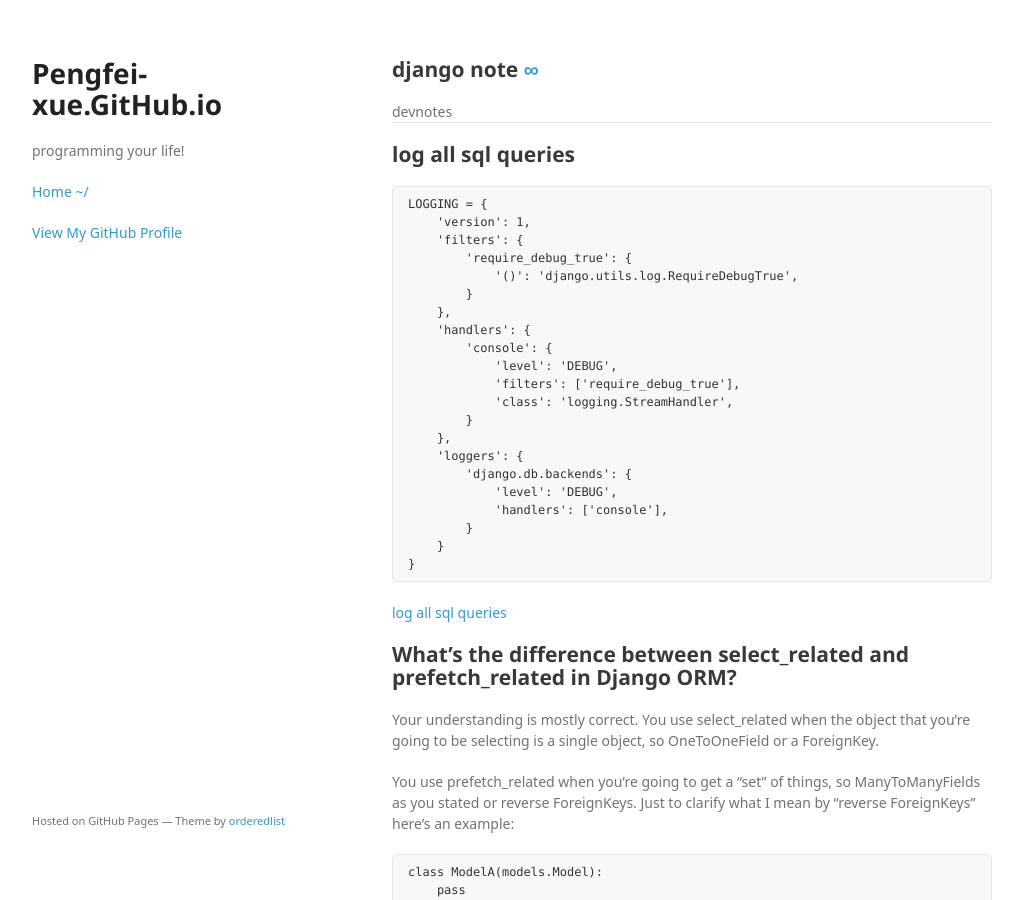
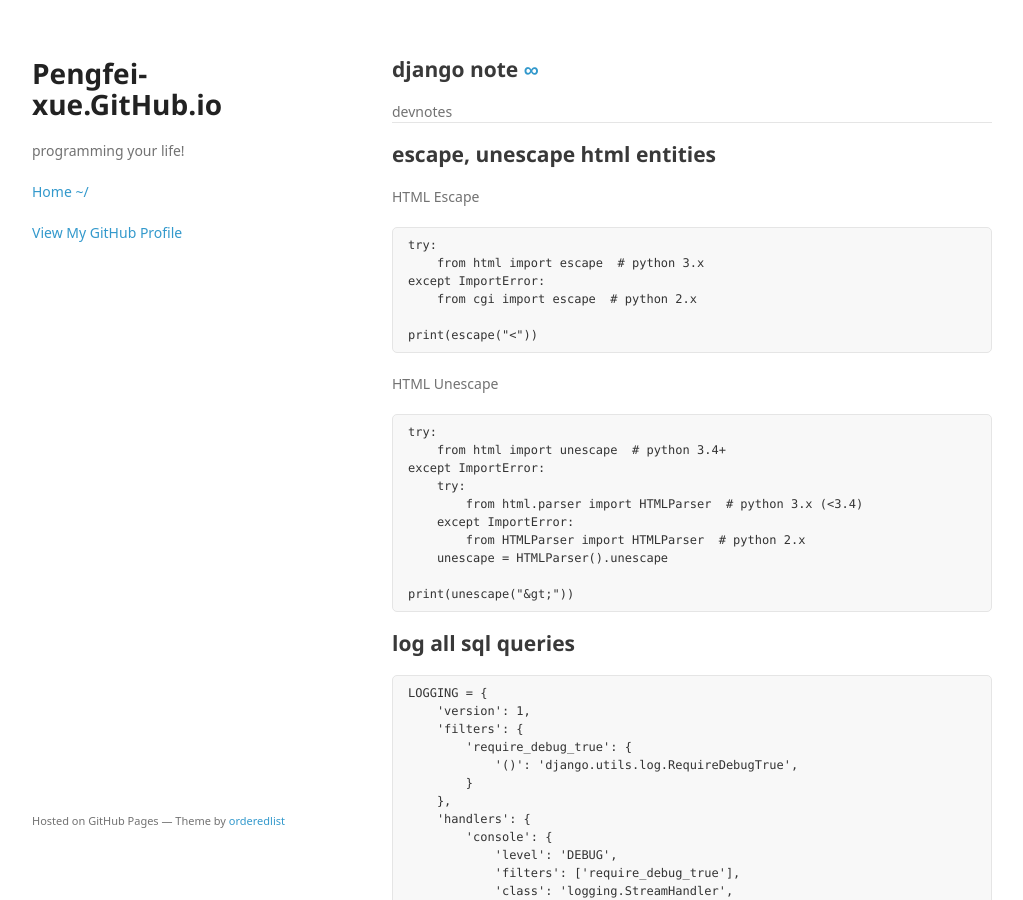
Before and after one commit to pengfei-xue/pengfei-xue.github.io, a Jekyll site: the page built from _posts/devnotes/2017-01-05-django.markdown, in a window 1280 px wide and 900 px high. Shown: the whole window, without its empty margins (128-1151 px from the left). Built offline with Jekyll 4.4.1, drawn with Linux system fonts in a browser that asks for light colours; some web fonts are replaced; comment, search, counter and statistics services are not loaded.

Commit message:
add escape/unescape html entities

```diff
--- a/_posts/devnotes/2017-01-05-django.markdown
+++ b/_posts/devnotes/2017-01-05-django.markdown
@@ -6,6 +6,33 @@ author: Pengfei.X
 version: 0.1
 categories: [devnotes, ]
 ---
+
+
+## escape, unescape html entities
+
+HTML Escape
+
+    try:
+        from html import escape  # python 3.x
+    except ImportError:
+        from cgi import escape  # python 2.x
+
+    print(escape("<"))
+
+HTML Unescape
+
+    try:
+        from html import unescape  # python 3.4+
+    except ImportError:
+        try:
+            from html.parser import HTMLParser  # python 3.x (<3.4)
+        except ImportError:
+            from HTMLParser import HTMLParser  # python 2.x
+        unescape = HTMLParser().unescape
+
+    print(unescape("&gt;"))
+
+
 
 ## log all sql queries
 
```
